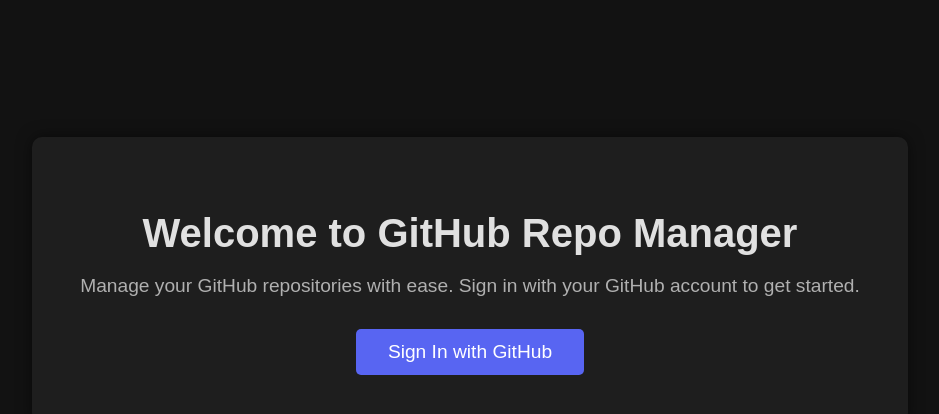
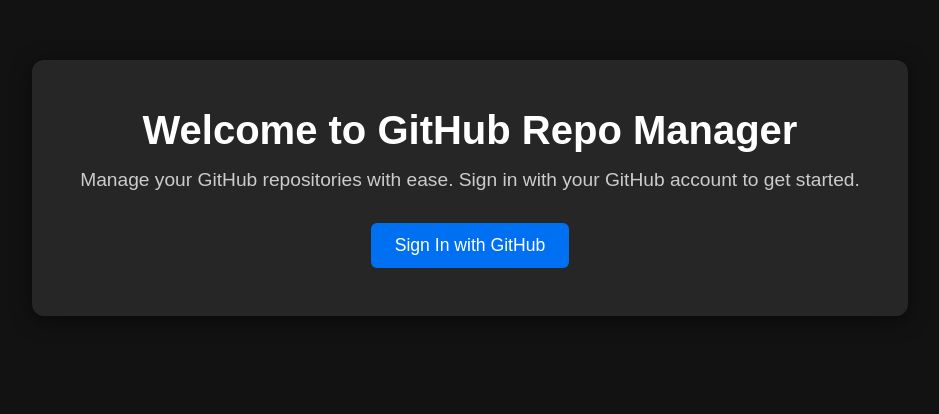
Before and after one commit to vivekchavan14/repo-remover, a React (Create React App) app: page / in a window 1280 px wide. Shown: the part 120-534 px from the top of the page, without its empty margins (170-1109 px from the left). Built offline with nearby package versions, Linux system fonts and the light colour scheme; no server answers.

Commit message:
fixed minor bugs

```diff
--- a/src/components/Auth.tsx
+++ b/src/components/Auth.tsx
@@ -1,5 +1,3 @@
-// Auth.tsx
-
 import React from 'react';
 import './../styles/Auth.styles.css';
 
--- a/src/components/Repos.tsx
+++ b/src/components/Repos.tsx
@@ -72,6 +72,11 @@ const Repos: React.FC = () => {
     }
   };
 
+  const handleLogout = () => {
+    localStorage.removeItem('github_token');
+    navigate('/');
+  };
+
   const filteredRepos = repos.filter(repo =>
     repo.name.toLowerCase().includes(searchTerm.toLowerCase())
   );
@@ -94,6 +99,7 @@ const Repos: React.FC = () => {
         onChange={(e) => setSearchTerm(e.target.value)}
         className="search-input"
       />
+      <button className="logout-button" onClick={handleLogout}>Logout</button>
       <ul>
         {filteredRepos.map((repo) => (
           <li className="repo-item" key={repo.id}>
--- a/src/index.css
+++ b/src/index.css
@@ -5,7 +5,6 @@ body {
     sans-serif;
   -webkit-font-smoothing: antialiased;
   -moz-osx-font-smoothing: grayscale;
-
 }
 
 code {
--- a/src/styles/Auth.styles.css
+++ b/src/styles/Auth.styles.css
@@ -1,79 +1,93 @@
-/* Auth.css */
+/* Reset */
+* {
+  margin: 0;
+  padding: 0;
+  box-sizing: border-box;
+}
 
 body {
-  background-color: #121212;
-  color: #e0e0e0;
-  font-family: 'Arial', sans-serif;
-  margin: 0;
+  font-family: 'Inter', sans-serif;
+  background-color: #1a1a1a;
+  color: #f0f0f0;
   display: flex;
+  margin-top : 180px;
   justify-content: center;
   align-items: center;
   height: 100vh;
+  overflow: hidden;
 }
 
 .auth-container {
   text-align: center;
-  background-color: #1e1e1e;
+  background-color: #262626;
   padding: 3rem;
-  border-radius: 10px;
-  box-shadow: 0 0 15px rgba(0, 0, 0, 0.5);
+  border-radius: 12px;
+  box-shadow: 0 4px 20px rgba(0, 0, 0, 0.5);
+
+
   animation: fadeIn 1s ease-in-out;
 }
 
-h1 {
+.auth-container h1 {
+  font-size: 2.5rem;
   margin-bottom: 1rem;
-  font-size: 2.5rem;
+  color: #ffffff;
 }
 
-p {
+.auth-container p {
+  font-size: 1.2rem;
   margin-bottom: 2rem;
-  font-size: 1.2rem;
-  color: #b0b0b0;
+  color: #cccccc;
 }
 
 .login-button {
-  padding: 0.75rem 2rem;
-  font-size: 1.2rem;
+  padding: 0.75rem 1.5rem;
+  font-size: 1.1rem;
+  color: #ffffff;
+  background-color: #0070f3;
   border: none;
-  border-radius: 5px;
-  background-color: #5865f2;
-  color: #ffffff;
+  border-radius: 6px;
   cursor: pointer;
-  transition: background-color 0.3s ease, transform 0.3s ease;
+  transition: background-color 0.3s, transform 0.3s;
 }
 
 .login-button:hover {
-  background-color: #4e5db7;
-  transform: scale(1.05);
+  background-color: #005bb5;
+  transform: translateY(-2px);
 }
 
+.login-button:active {
+  transform: translateY(1px);
+}
+
+/* Keyframes for animation */
 @keyframes fadeIn {
   from {
     opacity: 0;
-    transform: translateY(-20px);
+    transform: scale(0.95);
   }
   to {
     opacity: 1;
-    transform: translateY(0);
+    transform: scale(1);
   }
 }
 
 /* Responsive Design */
 @media (max-width: 600px) {
   .auth-container {
-    padding: 1.5rem;
+    padding: 2rem;
   }
 
-  h1 {
+  .auth-container h1 {
     font-size: 2rem;
   }
 
-  p {
+  .auth-container p {
     font-size: 1rem;
   }
 
   .login-button {
-    padding: 0.5rem 1.5rem;
+    padding: 0.6rem 1.2rem;
     font-size: 1rem;
   }
 }
--- /dev/null
+++ b/src/styles/Callback.css
@@ -0,0 +1,25 @@
+/* Callback.css */
+
+body {
+    display: flex;
+    justify-content: center;
+    align-items: center;
+    height: 100vh;
+    background-color: #121212;
+    color: #e0e0e0;
+    font-family: 'Arial', sans-serif;
+    margin: 0;
+  }
+
+  .loading-message {
+    text-align: center;
+    font-size: 1.5rem;
+    color: #b0b0b0;
+  }
+
+  /* Responsive Design */
+  @media (max-width: 600px) {
+    .loading-message {
+      font-size: 1.2rem;
+    }
+  }
--- a/src/styles/Repos.css
+++ b/src/styles/Repos.css
@@ -1,14 +1,16 @@
 /* Repos.css */
 
+
+
 body {
-  margin: 0;
-  padding: 0;
-  box-sizing: border-box;
-  font-family: 'Arial', sans-serif;
   background-color: #121212;
   color: #e0e0e0;
-
-
+  font-family: 'Arial', sans-serif;
+  height: 100%;
+  width : 100%;
+  display : flex;
+  align-items: center;
+  justify-content: center;
 }
 
 .repos-container {
@@ -17,30 +19,33 @@ body {
   padding: 2rem;
   background-color: #1e1e1e;
   border-radius: 10px;
-  box-shadow: 0 0 15px rgba(0, 0, 0, 0.5);
-  height: 80;
-  width: 80;
+  box-shadow: 0 0 10px rgba(0, 0, 0, 0.5);
+  animation: fadeIn 0.5s ease-in-out;
 }
 
-.repos-container h1 {
-  margin-bottom: 1rem;
-  font-size: 2rem;
+h1 {
+  text-align: center;
+  margin-bottom: 1.5rem;
 }
 
 .search-input {
+  width: 100%;
   padding: 0.5rem;
-  font-size: 1rem;
-  margin-bottom: 1rem;
+  margin-bottom: 1.5rem;
   border: none;
   border-radius: 5px;
-  width: 100%;
-  box-sizing: border-box;
+  background-color: #2a2a2a;
+  color: #e0e0e0;
+  font-size: 1rem;
+}
+
+.search-input::placeholder {
+  color: #a0a0a0;
 }
 
 ul {
-  list-style: none;
+  list-style-type: none;
   padding: 0;
-  margin: 0;
 }
 
 .repo-item {
@@ -48,35 +53,35 @@ ul {
   justify-content: space-between;
   align-items: center;
   padding: 0.5rem;
-  border-bottom: 1px solid #444;
+  margin-bottom: 0.5rem;
+  background-color: #2a2a2a;
+  border-radius: 5px;
+  transition: transform 0.2s ease-in-out;
+}
+
+.repo-item:hover {
+  transform: scale(1.02);
 }
 
 .delete-button {
   padding: 0.3rem 0.6rem;
-  background-color: #f44336;
   border: none;
-  border-radius: 3px;
-  color: #fff;
+  border-radius: 5px;
+  background-color: #d32f2f;
+  color: #ffffff;
   cursor: pointer;
-  transition: background-color 0.3s;
+  transition: background-color 0.2s ease-in-out;
 }
 
 .delete-button:hover {
-  background-color: #d32f2f;
+  background-color: #b71c1c;
 }
 
-/* Responsive Design */
-@media (max-width: 600px) {
-  .repos-container {
-    padding: 1rem;
+@keyframes fadeIn {
+  from {
+    opacity: 0;
   }
-
-  .repo-item {
-    flex-direction: column;
-    align-items: flex-start;
-  }
-
-  .delete-button {
-    margin-top: 0.5rem;
+  to {
+    opacity: 1;
   }
 }
```
